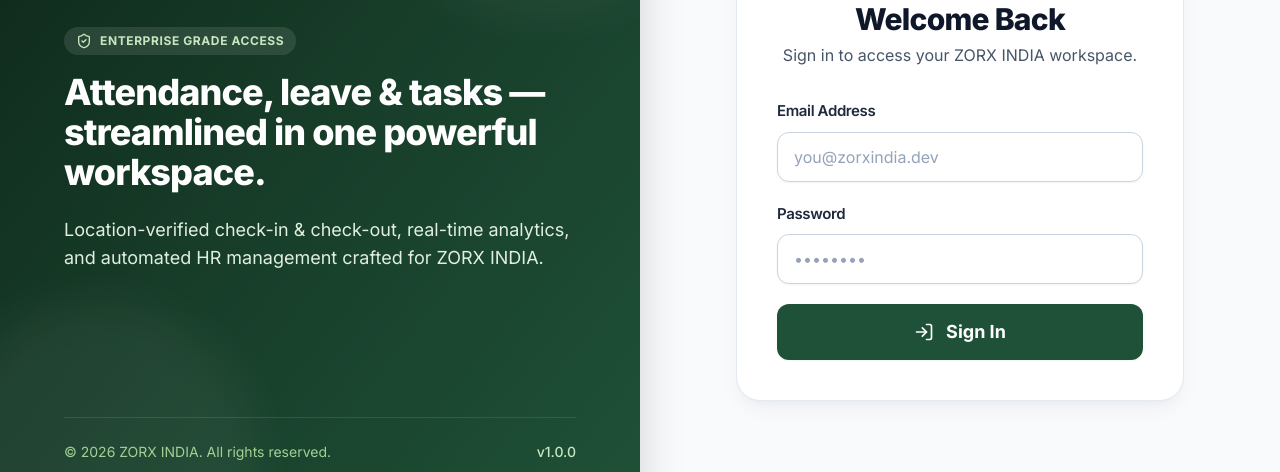
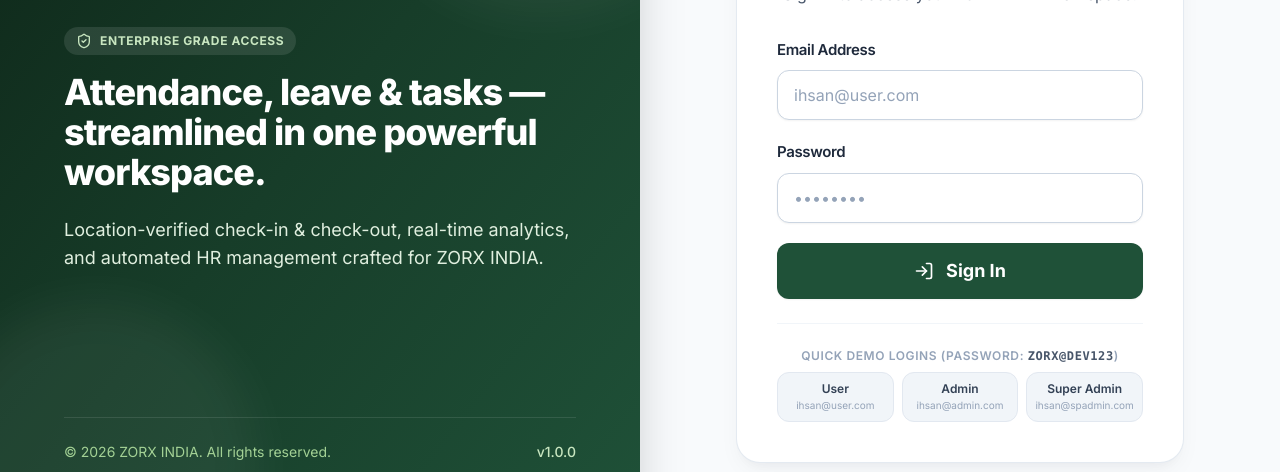
Before and after one commit to mohammed-ihsan-dev/zorx-india-HRMS, a React (Vite) app in the folder client/: page /login in a window 1280 px wide. Shown: the part 274-746 px from the top of the page. Built offline with nearby package versions, Linux system fonts and the light colour scheme; no server answers.

Commit message:
Add ihsan@ user, admin, and superadmin credentials & quick login buttons

```diff
--- a/client/src/pages/auth/Login.jsx
+++ b/client/src/pages/auth/Login.jsx
@@ -87,7 +87,7 @@
               label="Email Address"
               type="email"
               autoComplete="email"
-              placeholder="you@zorxindia.dev"
+              placeholder="ihsan@user.com"
               value={form.email}
               onChange={(e) => setForm((f) => ({ ...f, email: e.target.value }))}
               required
@@ -112,6 +112,39 @@
               Sign In
             </Button>
           </form>
+
+          {/* Quick Demo Credentials */}
+          <div className="mt-6 pt-6 border-t border-slate-100">
+            <p className="text-xs font-semibold text-slate-400 uppercase tracking-wider mb-2 text-center">
+              Quick Demo Logins (Password: <span className="font-mono text-slate-600 font-bold">Zorx@Dev123</span>)
+            </p>
+            <div className="grid grid-cols-3 gap-2">
+              <button
+                type="button"
+                onClick={() => setForm({ email: 'ihsan@user.com', password: 'Zorx@Dev123' })}
+                className="px-2 py-2 rounded-xl bg-slate-100 hover:bg-emerald-50 hover:text-emerald-700 hover:border-emerald-200 border border-slate-200 text-xs font-semibold text-slate-700 transition-all text-center"
+              >
+                User
+                <span className="block text-[10px] text-slate-400 font-normal">ihsan@user.com</span>
+              </button>
+              <button
+                type="button"
+                onClick={() => setForm({ email: 'ihsan@admin.com', password: 'Zorx@Dev123' })}
+                className="px-2 py-2 rounded-xl bg-slate-100 hover:bg-blue-50 hover:text-blue-700 hover:border-blue-200 border border-slate-200 text-xs font-semibold text-slate-700 transition-all text-center"
+              >
+                Admin
+                <span className="block text-[10px] text-slate-400 font-normal">ihsan@admin.com</span>
+              </button>
+              <button
+                type="button"
+                onClick={() => setForm({ email: 'ihsan@spadmin.com', password: 'Zorx@Dev123' })}
+                className="px-2 py-2 rounded-xl bg-slate-100 hover:bg-purple-50 hover:text-purple-700 hover:border-purple-200 border border-slate-200 text-xs font-semibold text-slate-700 transition-all text-center"
+              >
+                Super Admin
+                <span className="block text-[10px] text-slate-400 font-normal">ihsan@spadmin.com</span>
+              </button>
+            </div>
+          </div>
         </div>
       </div>
     </div>
```
Also changed, not shown: 1 other file (tests, documents, lock files or other folders).
